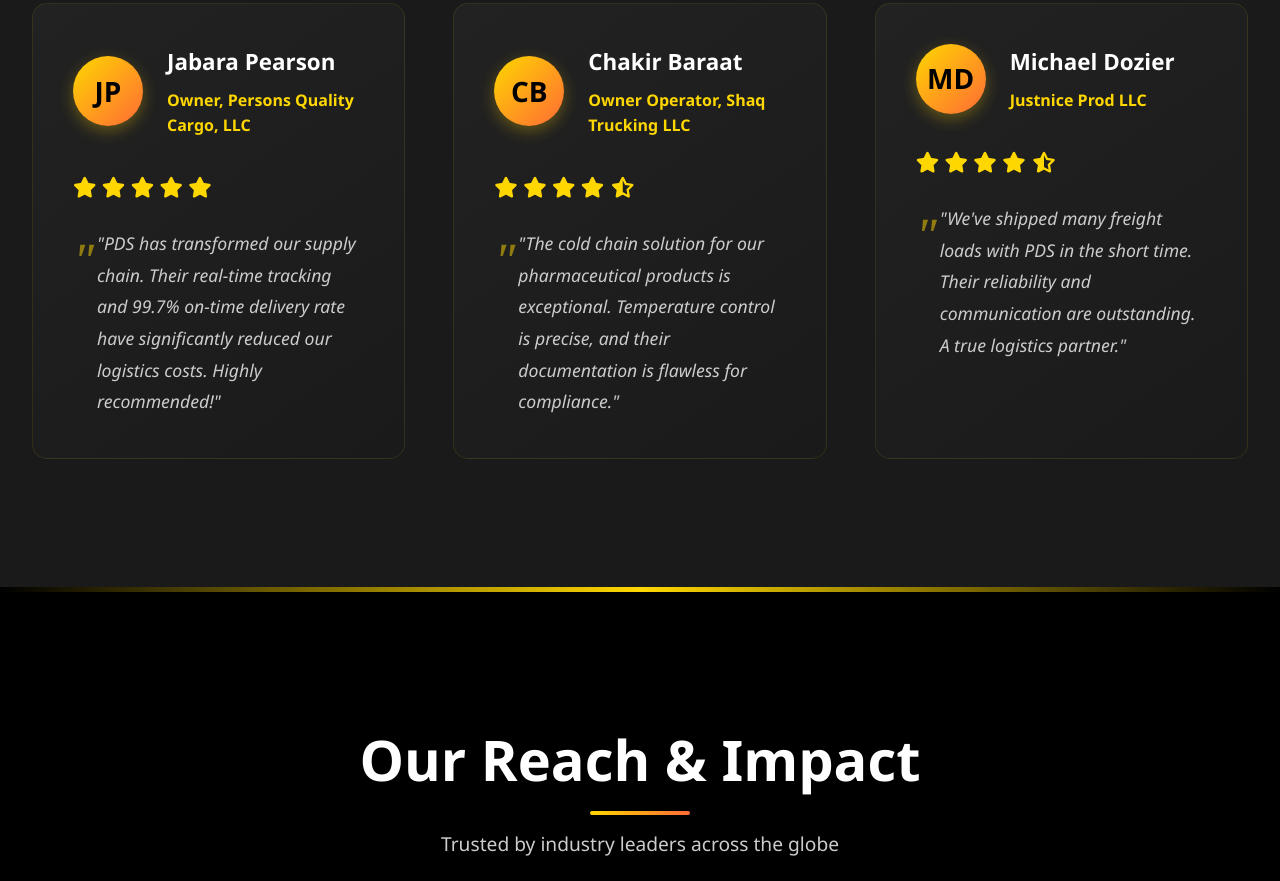
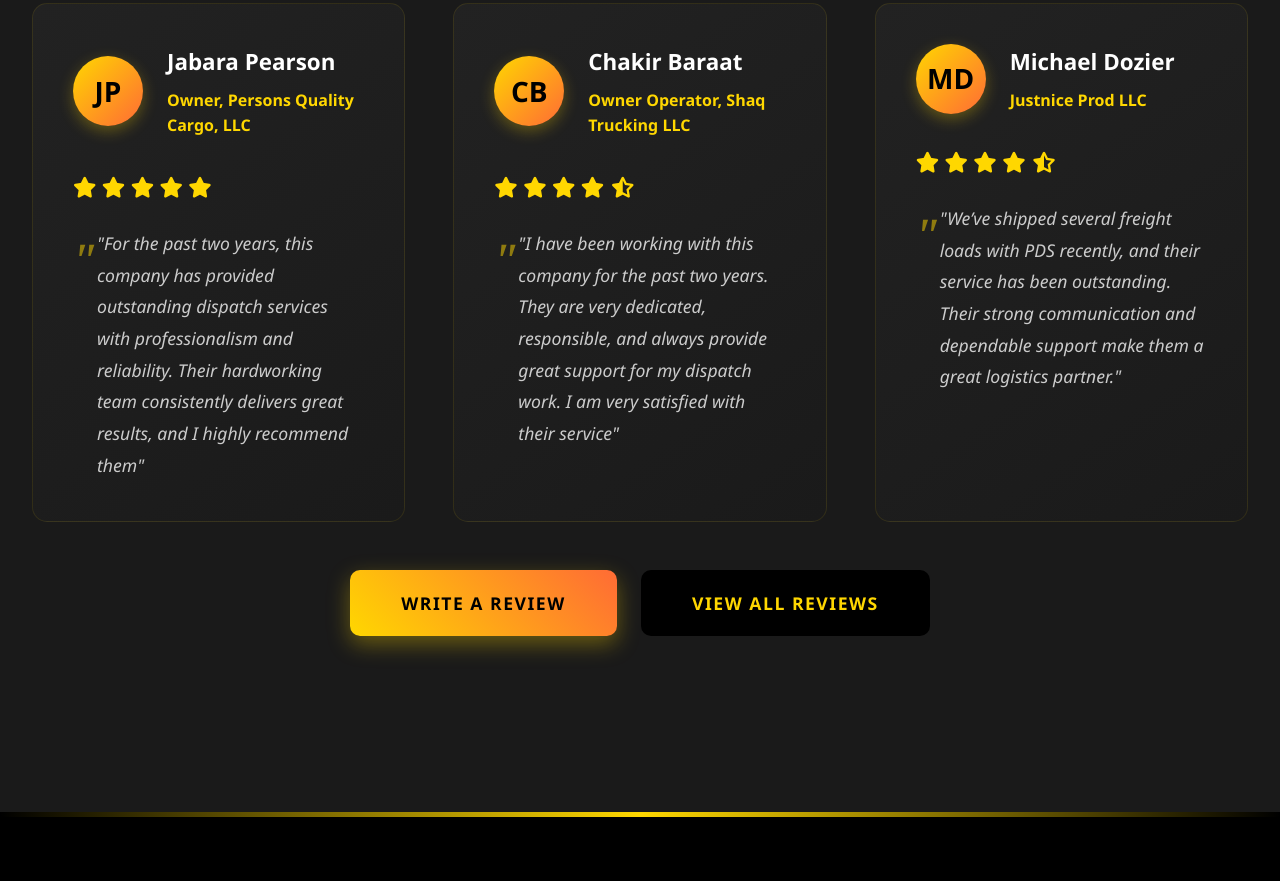
Before and after one commit to PDSllc1/PDS, a plain HTML site: page index.html in a window 1280 px wide. Shown: the part 3854-4735 px from the top of the page. Drawn offline with Linux system fonts and the light colour scheme.

Commit message:
End updates

```diff
--- a/index.html
+++ b/index.html
@@ -610,6 +610,88 @@
             font-family: Georgia, serif;
         }
 
+        /* Center Container */
+        .button-wrapper {
+            display: flex;
+            justify-content: center;
+            align-items: center;
+            width: 100%;
+            padding: 3rem;
+            gap: 24px;
+        }
+
+
+        /* Button Style */
+        .modern-btn {
+            display: inline-block;
+            background: linear-gradient(45deg, var(--accent-gold), var(--accent-orange));
+            color: var(--primary-black);
+            padding: 1.3rem 3.2rem;
+            border-radius: 10px;
+            text-decoration: none;
+            font-weight: 800;
+            font-size: 1.1rem;
+            transition: all 0.35s ease;
+            border: none;
+            cursor: pointer;
+            text-transform: uppercase;
+            letter-spacing: 1.5px;
+            box-shadow: 0 8px 22px rgba(255, 215, 0, 0.35);
+            position: relative;
+            overflow: hidden;
+        }
+        .modern-bton {
+            display: inline-block;
+            border: 2px solid var(--accent-gold);
+            color: var(--accent-gold);
+            background: black;
+            padding: 1.3rem 3.2rem;
+            border-radius: 10px;
+            text-decoration: none;
+            font-weight: 800;
+            font-size: 1.1rem;
+            transition: all 0.35s ease;
+            border: none;
+            cursor: pointer;
+            text-transform: uppercase;
+            letter-spacing: 1.5px;
+            position: relative;
+            overflow: hidden;
+        }
+
+        /* Shine Hover Effect */
+        .modern-btn::before
+        .modern-bton::before {
+            content: "";
+            position: absolute;
+            top: 0;
+            left: -100%;
+            width: 100%;
+            height: 100%;
+            background: linear-gradient(120deg,
+                    transparent,
+                    rgba(255, 255, 255, 0.4),
+                    transparent);
+            transition: 0.6s;
+        }
+
+        /* Hover Animation */
+        .modern-btn:hover,
+        .modern-bton:hover {
+            transform: translateY(-4px) scale(1.03);
+            box-shadow: 0 12px 28px rgba(255, 215, 0, 0.5);
+        }
+
+        .modern-btn:hover::before {
+            left: 100%;
+        }
+
+        /* Click Effect */
+        .modern-btn:active {
+            transform: scale(0.96);
+        }
+
+
         /* Clients/Stats Section - UPDATED */
         .clients {
             padding: 8rem 2rem;
@@ -803,7 +885,7 @@
             letter-spacing: 1px;
         }
 
-        .truck-details > p {
+        .truck-details>p {
             color: var(--medium-text);
             font-size: 1.1rem;
             line-height: 1.6;
@@ -1574,8 +1656,7 @@
         </div>
 
         <div class="about-image">
-            <img src="https://images.unsplash.com/photo-1586528116311-ad8dd3c8310d?ixlib=rb-4.0.3&auto=format&fit=crop&w=800&q=80"
-                alt="PDS Global Operations Center">
+            <img src="imges/About.avif" alt="PDS Global Operations Center">
         </div>
     </section>
 
@@ -1602,8 +1683,9 @@
                     <i class="fas fa-star"></i>
                     <i class="fas fa-star"></i>
                 </div>
-                <p class="review-text">"PDS has transformed our supply chain. Their real-time tracking and 99.7% on-time
-                    delivery rate have significantly reduced our logistics costs. Highly recommended!"</p>
+                <p class="review-text">"For the past two years, this company has provided outstanding dispatch services
+                    with professionalism and reliability.
+                    Their hardworking team consistently delivers great results, and I highly recommend them"</p>
             </div>
 
             <div class="review-card">
@@ -1621,8 +1703,9 @@
                     <i class="fas fa-star"></i>
                     <i class="fas fa-star-half-alt"></i>
                 </div>
-                <p class="review-text">"The cold chain solution for our pharmaceutical products is exceptional.
-                    Temperature control is precise, and their documentation is flawless for compliance."</p>
+                <p class="review-text">"I have been working with this company for the past two years. They are very
+                    dedicated, responsible,
+                    and always provide great support for my dispatch work. I am very satisfied with their service"</p>
             </div>
 
             <div class="review-card">
@@ -1640,10 +1723,17 @@
                     <i class="fas fa-star"></i>
                     <i class="fas fa-star-half-alt"></i>
                 </div>
-                <p class="review-text">"We've shipped many freight loads with PDS in the short time. Their reliability
-                    and communication are outstanding. A true logistics partner."</p>
+                <p class="review-text">"We’ve shipped several freight loads with PDS recently, and their service has
+                    been outstanding.
+                    Their strong communication and dependable support make them a great logistics partner."</p>
             </div>
         </div>
+        <div class="button-wrapper">
+            <button class="modern-btn">Write a Review</button>
+
+            <button class="modern-bton">View all Reviews</button>
+        </div>
+
     </section>
 
     <!-- Clients/Stats Section -->
@@ -1698,7 +1788,8 @@
                         </div>
                         <div class="truck-details">
                             <h3>Power Only</h3>
-                            <p>Specialized service providing just the truck and driver without trailer. Perfect for shippers who already have their own trailer.</p>
+                            <p>Specialized service providing just the truck and driver without trailer. Perfect for
+                                shippers who already have their own trailer.</p>
                             <div class="truck-specs">
                                 <div class="spec-item">
                                     <div class="spec-icon">
@@ -1750,7 +1841,8 @@
                         </div>
                         <div class="truck-details">
                             <h3>Dry Van</h3>
-                            <p>Enclosed trailer protection for general freight, electronics, packaged goods, and non-perishable items.</p>
+                            <p>Enclosed trailer protection for general freight, electronics, packaged goods, and
+                                non-perishable items.</p>
                             <div class="truck-specs">
                                 <div class="spec-item">
                                     <div class="spec-icon">
@@ -1802,7 +1894,8 @@
                         </div>
                         <div class="truck-details">
                             <h3>Reefer Van</h3>
-                            <p>Temperature-controlled transportation for perishable goods, pharmaceuticals, and sensitive products.</p>
+                            <p>Temperature-controlled transportation for perishable goods, pharmaceuticals, and
+                                sensitive products.</p>
                             <div class="truck-specs">
                                 <div class="spec-item">
                                     <div class="spec-icon">
@@ -1854,7 +1947,8 @@
                         </div>
                         <div class="truck-details">
                             <h3>Flatbed</h3>
-                            <p>Open deck transportation for oversized, heavy, or irregularly shaped cargo requiring easy loading access.</p>
+                            <p>Open deck transportation for oversized, heavy, or irregularly shaped cargo requiring easy
+                                loading access.</p>
                             <div class="truck-specs">
                                 <div class="spec-item">
                                     <div class="spec-icon">
@@ -1906,7 +2000,8 @@
                         </div>
                         <div class="truck-details">
                             <h3>Step Deck</h3>
-                            <p>Lower deck height for taller loads that exceed standard height restrictions on flatbed trailers.</p>
+                            <p>Lower deck height for taller loads that exceed standard height restrictions on flatbed
+                                trailers.</p>
                             <div class="truck-specs">
                                 <div class="spec-item">
                                     <div class="spec-icon">
@@ -1958,7 +2053,8 @@
                         </div>
                         <div class="truck-details">
                             <h3>Conestoga</h3>
-                            <p>Convertible flatbed with retractable tarp system offering flatbed convenience with dry van protection.</p>
+                            <p>Convertible flatbed with retractable tarp system offering flatbed convenience with dry
+                                van protection.</p>
                             <div class="truck-specs">
                                 <div class="spec-item">
                                     <div class="spec-icon">
@@ -2010,7 +2106,8 @@
                         </div>
                         <div class="truck-details">
                             <h3>Hotshot</h3>
-                            <p>Expedited smaller loads with faster transit times using pickup trucks with trailers under 26,000 lbs.</p>
+                            <p>Expedited smaller loads with faster transit times using pickup trucks with trailers under
+                                26,000 lbs.</p>
                             <div class="truck-specs">
                                 <div class="spec-item">
                                     <div class="spec-icon">
@@ -2062,7 +2159,8 @@
                         </div>
                         <div class="truck-details">
                             <h3>Box Truck</h3>
-                            <p>Medium-duty straight trucks ideal for local deliveries, last-mile logistics, and smaller freight loads.</p>
+                            <p>Medium-duty straight trucks ideal for local deliveries, last-mile logistics, and smaller
+                                freight loads.</p>
                             <div class="truck-specs">
                                 <div class="spec-item">
                                     <div class="spec-icon">
@@ -2114,7 +2212,8 @@
                         </div>
                         <div class="truck-details">
                             <h3>Sprinter Van</h3>
-                            <p>Cargo van service for small parcels, documents, and light freight with door-to-door delivery capability.</p>
+                            <p>Cargo van service for small parcels, documents, and light freight with door-to-door
+                                delivery capability.</p>
                             <div class="truck-specs">
                                 <div class="spec-item">
                                     <div class="spec-icon">
@@ -2166,7 +2265,8 @@
                         </div>
                         <div class="truck-details">
                             <h3>Cargo Van</h3>
-                            <p>Standard cargo van service for general freight transportation with fully enclosed protection.</p>
+                            <p>Standard cargo van service for general freight transportation with fully enclosed
+                                protection.</p>
                             <div class="truck-specs">
                                 <div class="spec-item">
                                     <div class="spec-icon">
```
